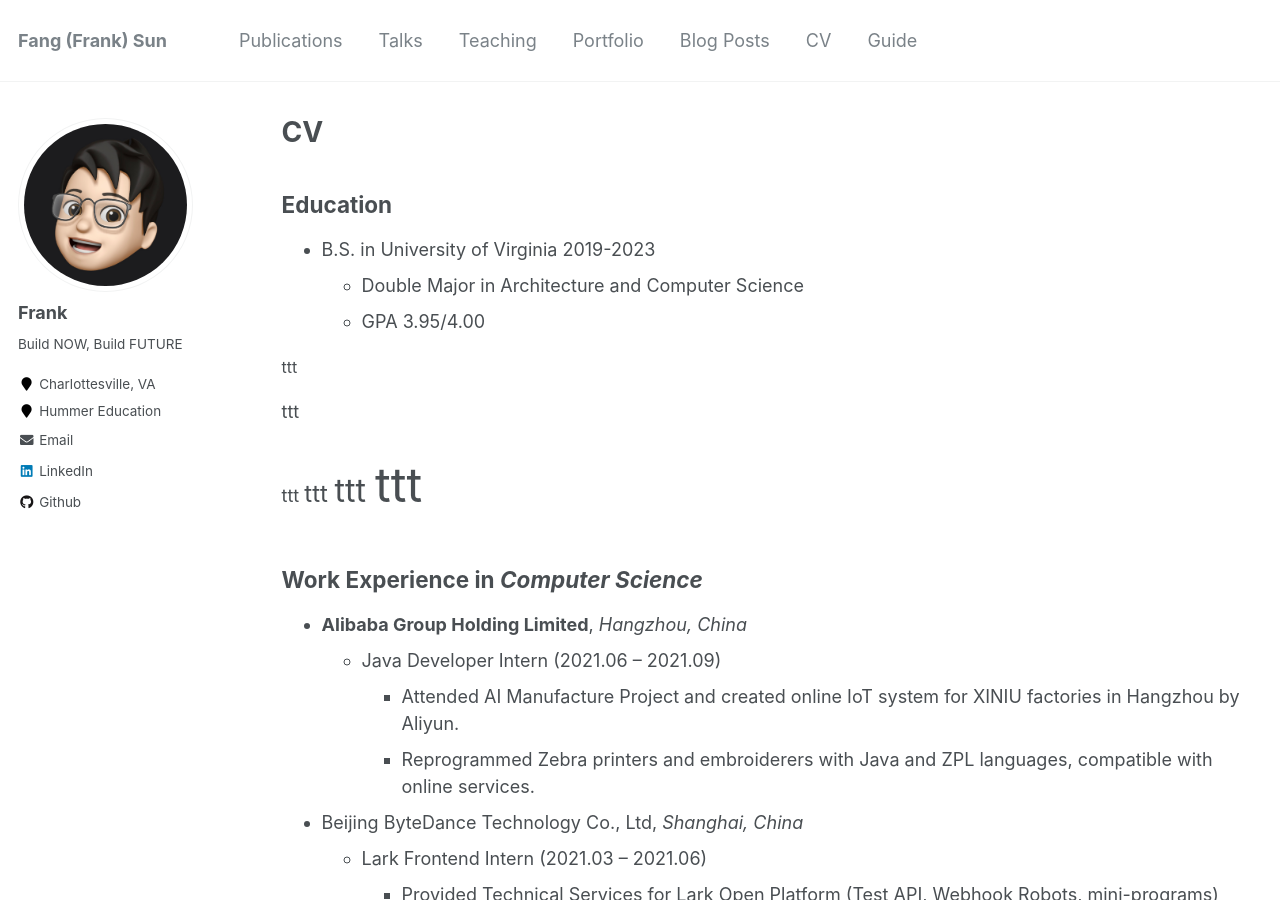
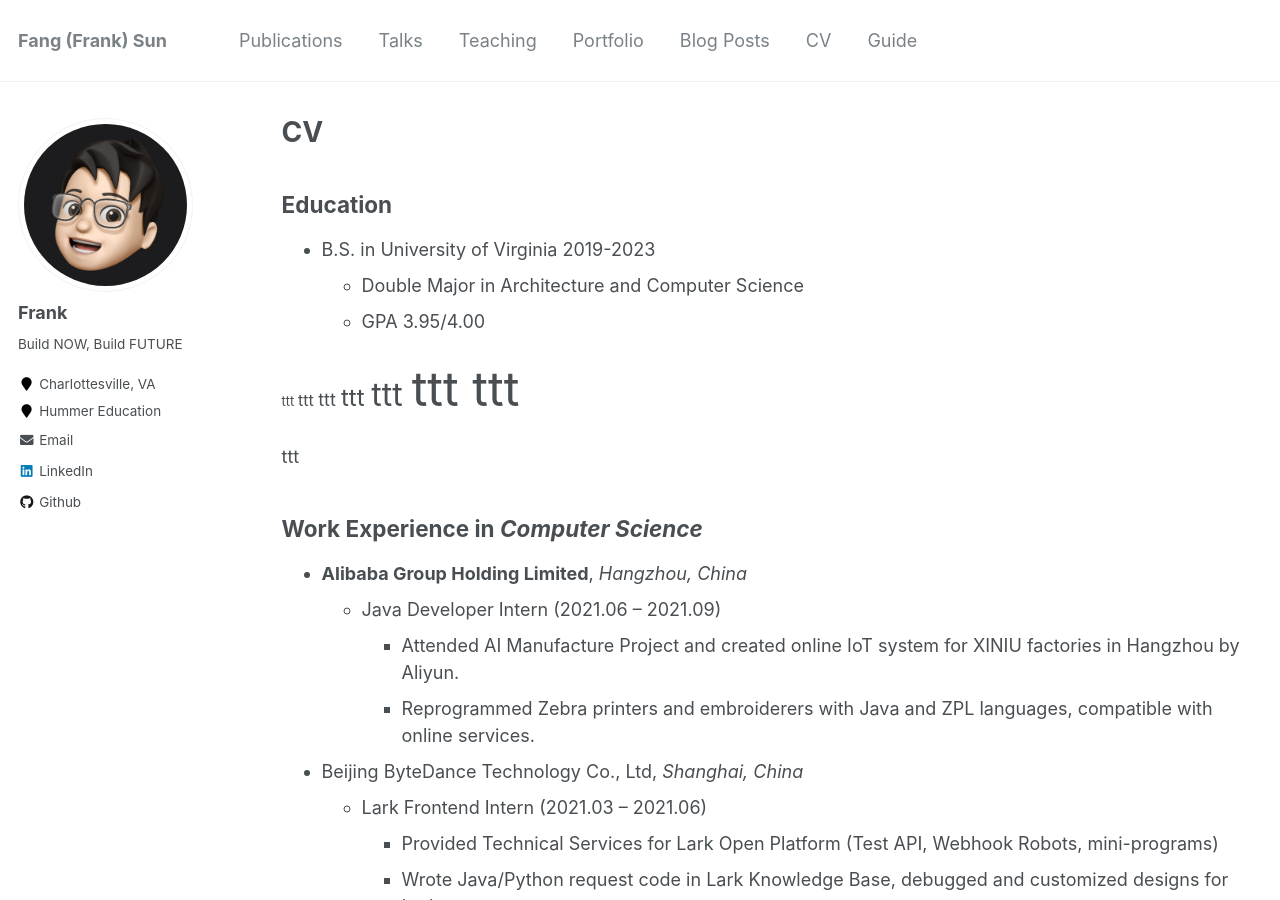
Before and after one commit to FangFrankSun/AcademicPage, a Jekyll site: the page built from _pages/cv.md, in a window 1280 px wide and 900 px high. Built offline with Jekyll 4.4.1, drawn with Linux system fonts in a browser that asks for light colours.

Commit message:
Update cv.md

```diff
--- a/_pages/cv.md
+++ b/_pages/cv.md
@@ -15,11 +15,14 @@ Education
   * Double Major in Architecture and Computer Science
   * GPA 3.95/4.00
 
-<font size = 3> ttt </font>  ttt
+<font size = 2> ttt </font>
+<font size = 3> ttt </font>
 <font size = 4> ttt </font>
 <font size = 5> ttt </font>
 <font size = 6> ttt </font>
 <font size = 7> ttt </font>
+<font size = 8> ttt </font>
+ttt
 
 
 Work Experience in *Computer Science*
```
